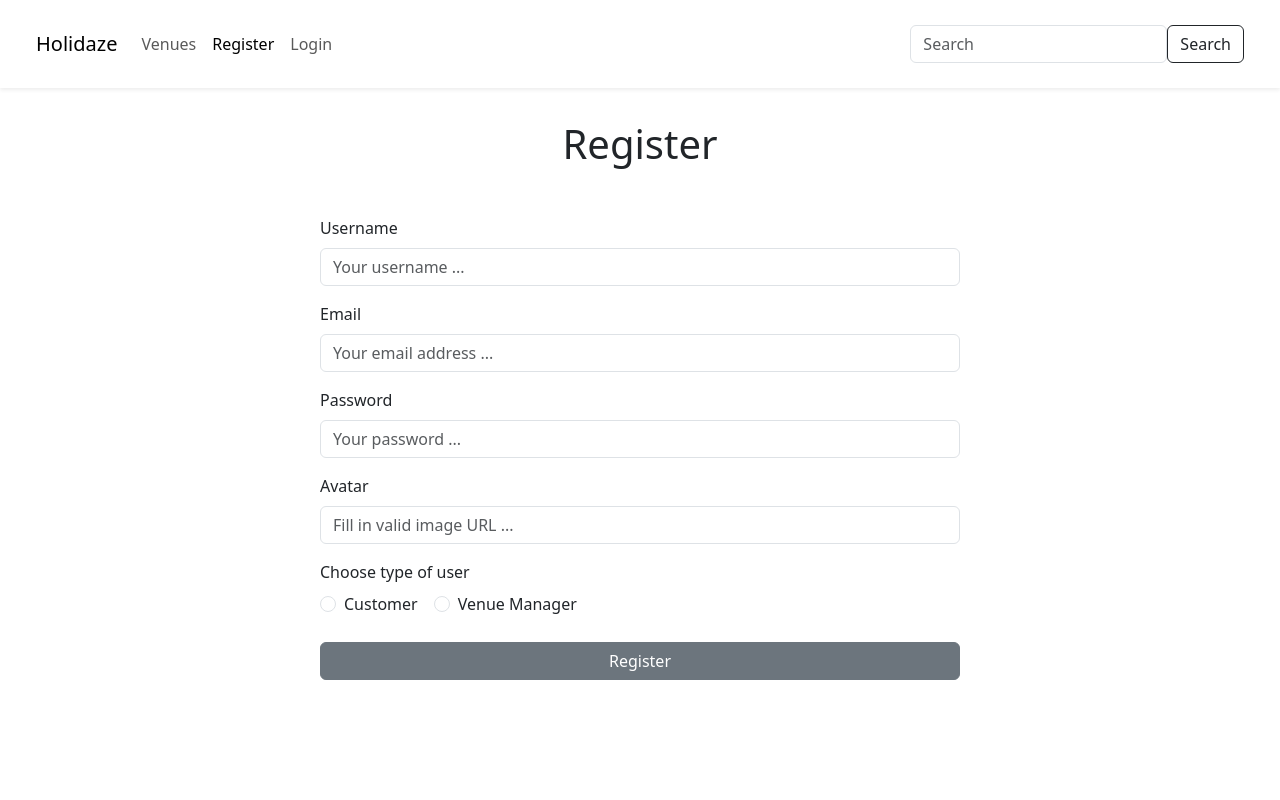
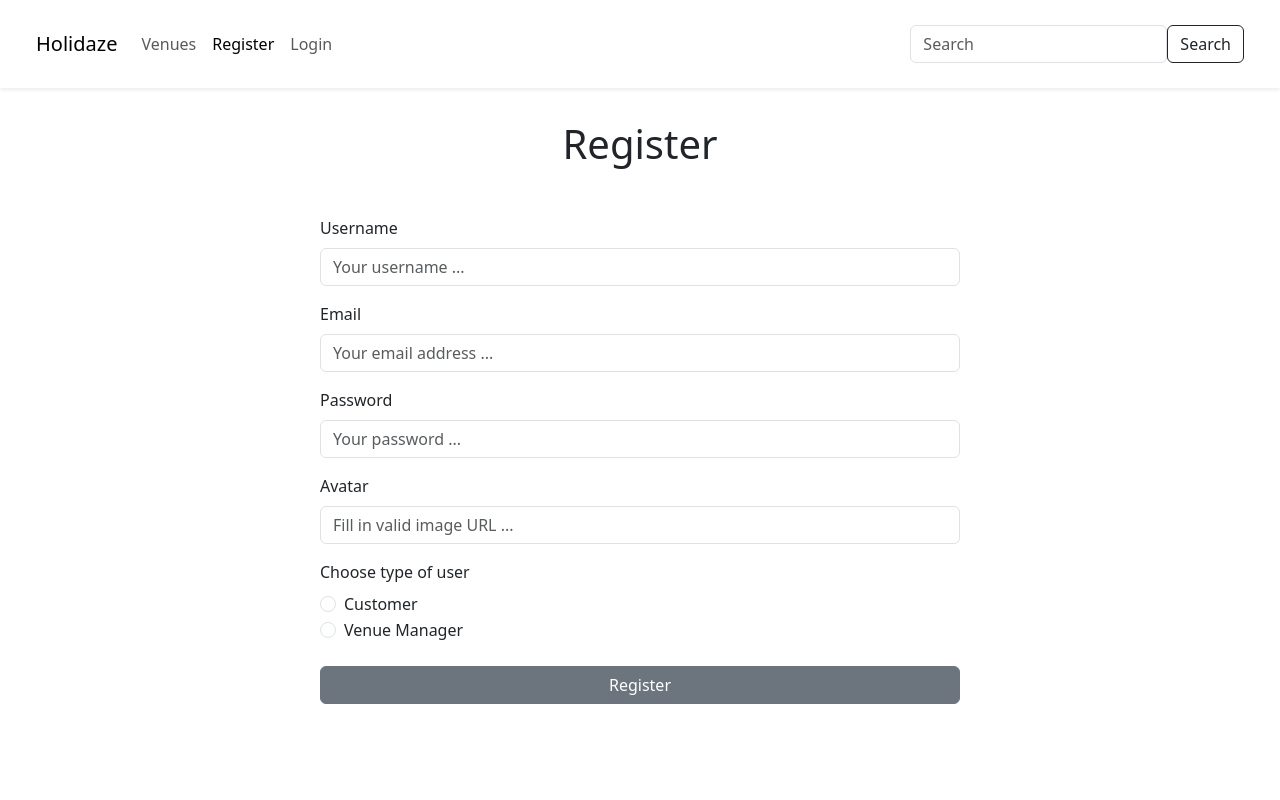
Before and after one commit to eskiltorset/project-exam2, a React (Create React App) app in the folder holidaze/: page /register in a window 1280 px wide. Shown: the top 800 px of the page. Built offline with nearby package versions, Linux system fonts and the light colour scheme.

Commit message:
Added maybeShowNavbar component

```diff
--- /dev/null
+++ b/holidaze/src/components/MaybeShowNavbar/index.jsx
@@ -0,0 +1,26 @@
+import React, { useEffect, useState } from 'react';
+import { useLocation } from "react-router-dom";
+
+const MaybeShowNavbar = ({ children }) => {
+    const location = useLocation();
+
+    const [showNavbar, setShowNavbar] = useState(false)
+
+    useEffect(() => {
+        console.log(location)
+        if (location.pathname === '/venues' && localStorage.getItem("loggedInUser") != null){
+            setShowNavbar(false);
+        }
+        else {
+            setShowNavbar(true);
+        }
+    }, [location])
+
+    return (
+        <div>
+            {showNavbar && children}
+        </div>
+    )
+}
+
+export default MaybeShowNavbar;
--- a/holidaze/src/components/Navbar/index.jsx
+++ b/holidaze/src/components/Navbar/index.jsx
@@ -3,15 +3,20 @@ import Container from 'react-bootstrap/Container';
 import Form from 'react-bootstrap/Form';
 import Nav from 'react-bootstrap/Nav';
 import Navbar from 'react-bootstrap/Navbar';
-import React from 'react';
+import React, { useEffect, useState } from 'react';
 import { NavLink } from 'react-router-dom';
 import HolidazeLogo from "../../images/logo2.png";
 import "./navbar.css";
-
+import MaybeShowNavbar from '../MaybeShowNavbar'
 
 
 function NavBar() {
+
+  // const [loginNav, setLoginNav] = useState();
+  // const [registerNav, setRegisterNav] = useState();
+
     return (
+
         <Navbar expand="md" className="bg-body-white shadow-sm p-4">
           <Container fluid>
             <Navbar.Brand as={NavLink} to="/">
@@ -25,10 +30,11 @@ function NavBar() {
                 style={{ maxHeight: '200px' }}
                 navbarScroll
               >
+                <MaybeShowNavbar>
                     <Nav.Link as={NavLink} to="/venues">Venues</Nav.Link>
-                <Nav.Link as={NavLink} to="/register">Register</Nav.Link>
-                <Nav.Link as={NavLink} to="/login">Login</Nav.Link>
-
+                    <Nav.Link as={NavLink} to="/register" id="nav_register">Register</Nav.Link>
+                    <Nav.Link as={NavLink} to="/login" id="nav_login">Login</Nav.Link>
+                  </MaybeShowNavbar>
               </Nav>
               <Form className="d-flex">
                 <Form.Control
@@ -42,7 +48,22 @@ function NavBar() {
             </Navbar.Collapse>
           </Container>
         </Navbar>
+
     );
   }
 
+  // const navLogin = document.getElementById("nav_login");
+  // const navRegister = document.getElementById("nav_register");
+
+
+  // if (localStorage.getItem("loggedInUser") != null){
+  //   navLogin.style.display = "hidden";
+  //   navRegister.style.display = "hidden";
+  // }
+
+  // else {
+  //   navLogin.style.display = "block";
+  //   navRegister.style.display = "block";
+  // }
+
   export default NavBar;
--- a/holidaze/src/components/Navbar/navbar.css
+++ b/holidaze/src/components/Navbar/navbar.css
@@ -19,3 +19,8 @@
     background-color: blue;
     color: red;
 } */
+
+.navbar .nav-link {
+    flex-direction: row;
+    float: left;
+}
--- a/holidaze/src/pages/Login/index.jsx
+++ b/holidaze/src/pages/Login/index.jsx
@@ -49,6 +49,15 @@ function Login() {
               if (response.status === 200) {
                   console.log("Login successful!");
                   window.location.href = "/venues";
+
+                  const accessToken = json.data.accessToken;
+                  localStorage.setItem("accessToken", accessToken);
+
+                  let loggedInUser = json.data.name;
+                  localStorage.setItem("loggedInUser", loggedInUser);
+
+                  console.log(`Name: ${localStorage.getItem("loggedInUser")}`);
+                  console.log(accessToken)
                   // success_message[0].innerText = "Register successfull!";
                   // window.location.reload();
               }
@@ -57,12 +66,7 @@ function Login() {
                   console.log("Login failed!");
               }
 
-              const accessToken = json.accessToken;
-              localStorage.setItem("accessToken", accessToken);
 
-              let loggedInUser = json.name;
-              localStorage.setItem("loggedInUser", loggedInUser);
-              console.log(`Name: ${localStorage.getItem("loggedInUser")}`);
 
           } catch (error) {
               console.log(error);
--- a/holidaze/src/pages/Register/index.jsx
+++ b/holidaze/src/pages/Register/index.jsx
@@ -1,4 +1,6 @@
 import Button from 'react-bootstrap/Button';
+// import Dropdown from 'react-bootstrap/Dropdown';
+// import DropdownButton from 'react-bootstrap/DropdownButton';
 import Form from 'react-bootstrap/Form';
 import { useForm } from 'react-hook-form';
 import { yupResolver } from '@hookform/resolvers/yup';
@@ -15,6 +17,10 @@ console.log(success_message);
 // ^[\w\-.]+@(stud\.)?noroff\.no$
 
 function Register() {
+
+  let [role, setRole] = useState();
+  console.log(role);
+
     const schema = yup
     .object({
       username: yup
@@ -67,7 +73,7 @@ function Register() {
                 if (response.status === 201) {
                     console.log("Register successful!");
                     success_message[0].innerText = "Register successfull!";
-                    window.location.reload();
+
                 }
 
                 else {
@@ -82,12 +88,22 @@ function Register() {
 
               try {
 
+                console.log(role);
+                if(role == "venueManager"){
+                  role = true;
+                }
+
+                else{
+                  role = false;
+                }
+
                   let user = {
                       name: data.username,
                       email: data.email,
                       password: data.password,
                       avatar: data.avatar.url,
-                      venueManager: data.radio.value
+                     venueManager: role
+
                   };
 
                   registerUser(register_url, user);
@@ -135,28 +151,20 @@ function Register() {
 
               <Form.Group className="mb-3">
               <Form.Label>Choose type of user</Form.Label>
-                {['radio'].map((type) => (
-                  <div key={`inline-${type}`} className="mb-3">
                     <Form.Check
-                      inline
-                      label="Customer"
-                      name="customer"
-                      value="false"
-                      type={type}
-                      // checked={this.state.selectedOption === "false"}
-                      id={`inline-${type}-customer`}
+                        type="radio"
+                        label="Customer"
+                        name="role"
+                        value="customer"
+                        onChange={e => setRole(e.target.value)}
                     />
                     <Form.Check
-                      inline
-                      label="Venue Manager"
-                      name="manager"
-                      value="true"
-                      type={type}
-                      // checked={this.state.selectedOption === "true"}
-                      id={`inline-${type}-manager`}
+                        type="radio"
+                        label="Venue Manager"
+                        name="role"
+                        value="venueManager"
+                        onChange={e => setRole(e.target.value)}
                     />
-                  </div>
-                ))}
               </Form.Group>
 
               <Form.Text className='register-success text-success'></Form.Text>
```
Lines whose indentation alone changed are shown as unchanged.
